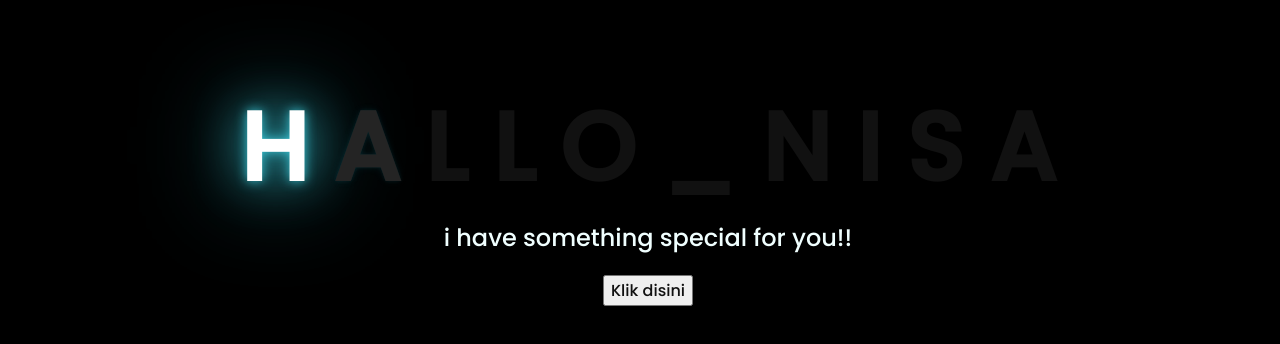
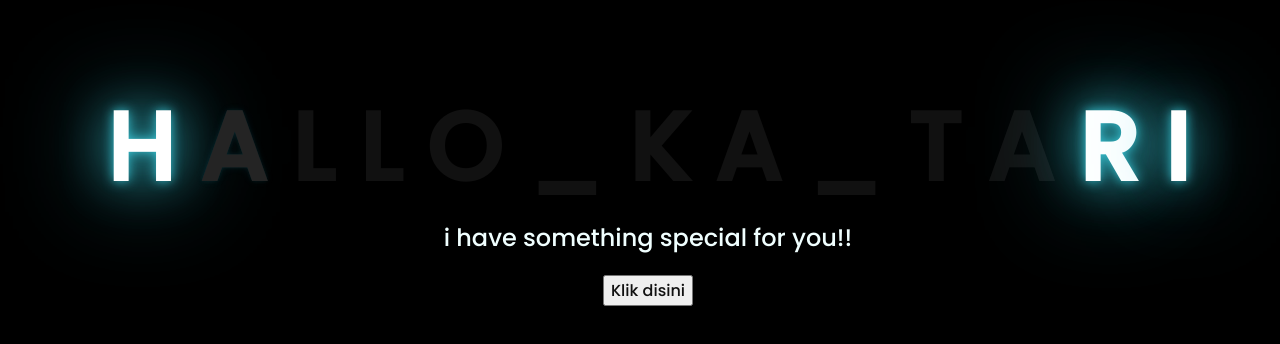
Before and after one commit to idabagus12/APA-NIH, a plain HTML site: page index.html in a window 1280 px wide. Shown: the part 218-562 px from the top of the page. Drawn offline with Linux system fonts and the light colour scheme.

Commit message:
index.html

```diff
--- a/index.html
+++ b/index.html
@@ -16,11 +16,14 @@
         <span>L</span>
         <span>O</span>
         <span>_</span>
-        <span>N</span>
+        <span>K</span>
+        <span>A</span>
+        <span>_</span>
+        <span>T</span>
+        <span>A</span>
+        <span>R</span>
         <span>I</span>
-        <span>S</span>
-        <span>A</span>
-        <span></span>
+        <span> </span>
     </div>
     <div class="description">
         <span>i have something special for you!!</span>
```
